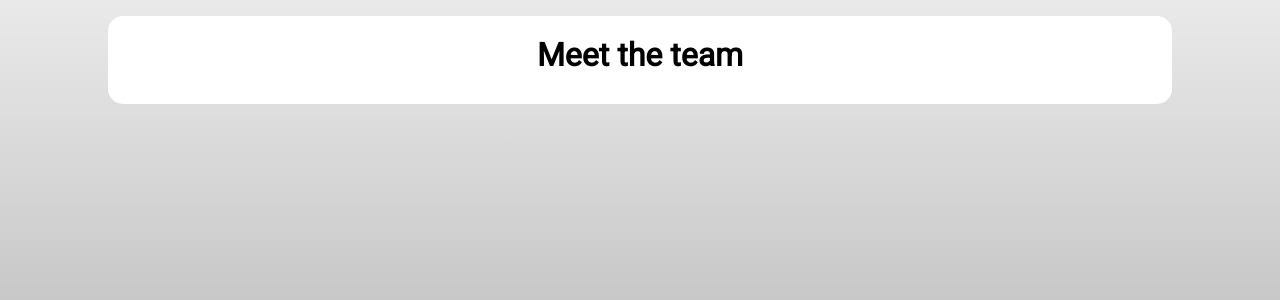
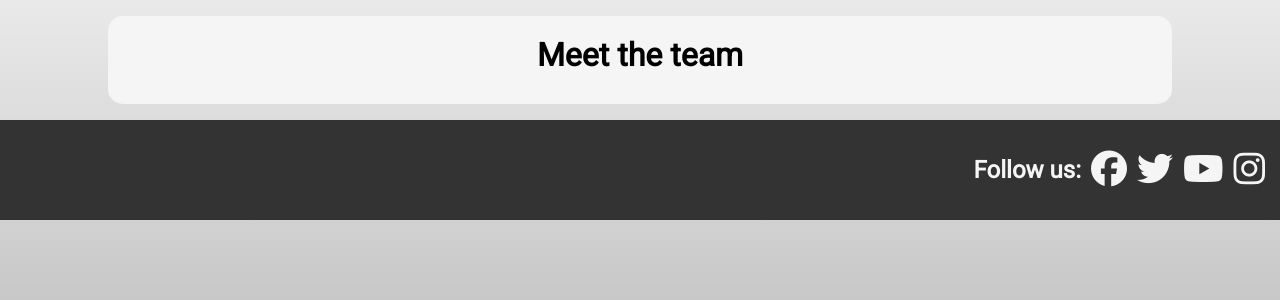
Before and after one commit to Neclin/Sustainable-Development, a Node project: template views/teams/teams.ejs in a window 1280 px wide. Shown: the part 100-400 px from the top of the page. Run offline with Node 20 templates, Linux system fonts and the light colour scheme; the template is opened without the code that fills it, so the values that code supplies are empty; some libraries are stand-ins or nearby versions.

Commit message:
Added footer and footer data

```diff
--- a/public/style.css
+++ b/public/style.css
@@ -219,3 +219,31 @@
     border-radius: 15px 15px 0 0;
   }
 }
+
+footer {
+  display: flex;
+  align-items: center;
+  justify-content: space-between;
+  padding: 0 15px;
+}
+
+.footer-text {
+  color: rgb(200, 200, 200);
+}
+
+.footer-text a {
+  color: rgb(200, 200, 200);
+}
+
+.social-links {
+  display: flex;
+  align-items: center;
+  justify-content: center;
+  gap: 10px;
+  color: whitesmoke;
+}
+
+.social-links a {
+  font-size: 36px;
+  color: whitesmoke;
+}
--- a/public/teams.css
+++ b/public/teams.css
@@ -10,7 +10,7 @@
 
 section {
   width: 80vw;
-  background-color: white;
+  background-color: whitesmoke;
   padding: 20px;
   border-radius: 15px;
   display: flex;
@@ -38,6 +38,9 @@
   align-items: start;
   justify-content: center;
   gap: 20px;
+  border-radius: 15px;
+  background-color: rgb(200, 200, 200);
+  padding: 15px;
 }
 
 .team-img {
@@ -49,6 +52,7 @@
 .team-text {
   display: flex;
   flex-direction: column;
+  text-align: center;
 }
 
 .team-text h4 {
--- a/routes/home.js
+++ b/routes/home.js
@@ -1,9 +1,11 @@
 const express = require("express");
 const router = express.Router();
-const homeJSON = require("../views/home/homeData.json");
+const home = require("../views/home/homeData.json");
+const nav = require("../views/navData.json");
+const footer = require("../views/footerData.json");
 
 router.get("/", (req, res) => {
-  res.render("home/home", homeJSON);
+  res.render("home/home", { nav, home, footer });
 });
 
 module.exports = router;
--- a/server.js
+++ b/server.js
@@ -2,10 +2,10 @@
 const app = express();
 const port = 3000;
 
-const bodyParser = require('body-parser');
+const bodyParser = require("body-parser");
 const jsonParser = bodyParser.json();
 
-let formEntries = []
+let formEntries = [];
 
 app.use(express.static("public"));
 app.use(express.urlencoded({ extended: true }));
@@ -32,4 +32,4 @@
   formEntries.push(req.body);
   res.send(`Thank you ${req.body.firstName} for joining our newsletter!`);
   console.log(formEntries);
-})
+});
--- /dev/null
+++ b/views/navData.json
@@ -0,0 +1,3 @@
+{
+
+}
--- a/views/teams/teams.ejs
+++ b/views/teams/teams.ejs
@@ -42,7 +42,8 @@
             <div class="team-member">
               <img class="team-img" src="<%= teamMember.photoURL %>" alt="<%= teamMember.photoAlt %>">
               <div class="team-text">
-                <h3 class="team-name"> <%= teamMember.name %></h3>
+                <h3 class="team-name"> <%= teamMember.name %> </h3>
+                <h3 class="team-email"> <a href="mailto:<%= teamMember.email %>">Email: <%= teamMember.email %> </a> </h3>
                 <h4> Roles: </h4>
                 <p class="team-role"> <%= teamMember.role %></p>
               </div>
@@ -52,6 +53,18 @@
       </article>
     </section>
   </main>
+  <footer>
+    <div class="footer-data">
+      <%= locals.footerData %>
+    </div>
+    <div class="social-links">
+      <h2>Follow us:</h2>
+      <a href="https://facebook.com"><i class="fa-brands fa-facebook"></i></a>
+      <a href="https://twitter.com"><i class="fa-brands fa-twitter"></i></a>
+      <a href="https://youtube.com"><i class="fa-brands fa-youtube"></i></a>
+      <a href="https://instagram.com"><i class="fa-brands fa-instagram"></i></a>
+    </div>
+  </footer>
 </body>
 
 
--- a/views/teams/teamsData.JSON
+++ b/views/teams/teamsData.JSON
@@ -2,18 +2,21 @@
   "teamMembers": [
     {
     "name": "Grace",
+    "email": "",
     "photoURL": "",
     "photoAlt": "None",
     "role": "Coded the teams page and researched Quality Education content"
     },
     {
       "name": "Olly",
+      "email": "",
       "photoURL": "",
       "photoAlt": "None",
       "role": "Coded the Sign Up page, backend code for form submission and researched Affordable and Clean Energy content"
     },
     {
       "name": "Luke",
+      "email": "nnv23deu@uea.ac.uk",
       "photoURL": "/images/luke.jpg",
       "photoAlt": "Image of the team member Luke",
       "role": "Coded the home page, backend code for express server and dynamic content loading with ejs, researched Life Below Water content"
```
Also changed, not shown: views/footerData.Json (added, +7 -0 lines), views/home/home.ejs (+14 -3 lines).
